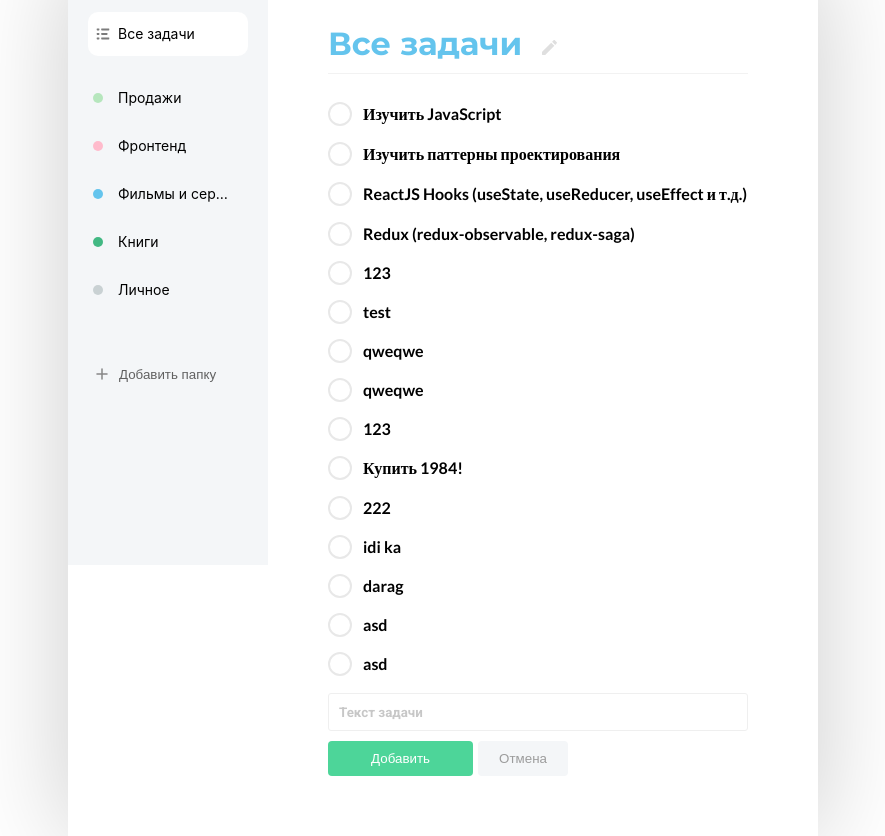
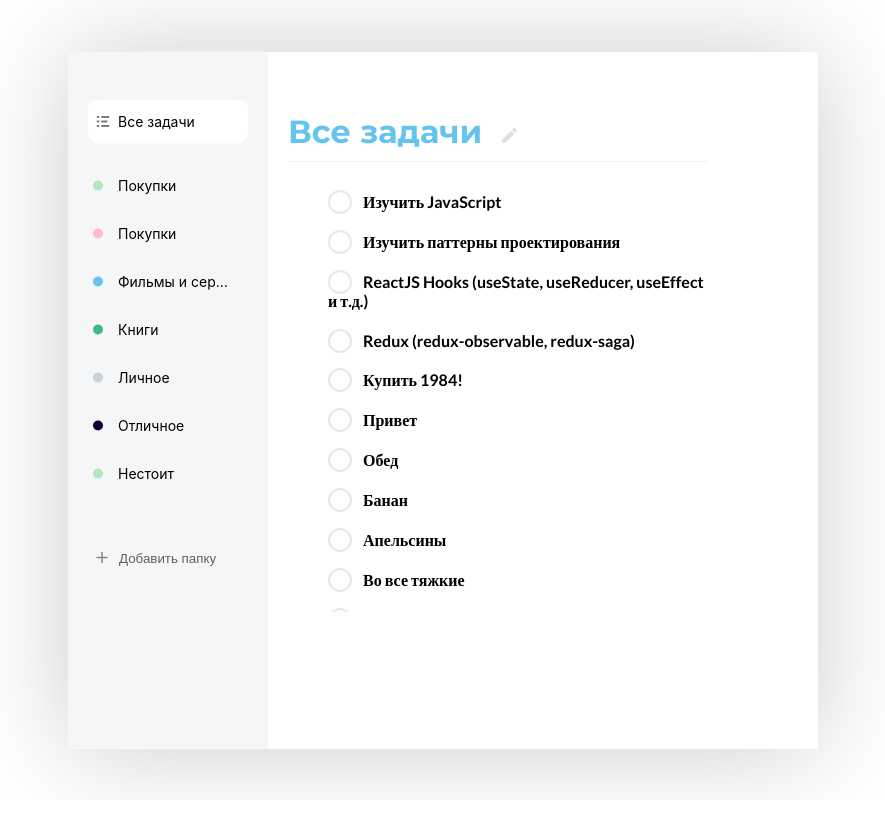
Before and after one commit to MaxKichiy/todo1, a React (Create React App) app: page / in a window 1280 px wide. Shown: the whole page, without its empty margins (197-1082 px from the left). After the commit the page ends 800 px from the top, so only its background shows below. Built offline with nearby package versions, Linux system fonts and the light colour scheme; data requests are answered from the project's data file.

Commit message:
handle delete tasks and changing title

```diff
--- a/src/assets/db.json
+++ b/src/assets/db.json
@@ -2,12 +2,12 @@
   "lists": [
     {
       "id": 1,
-      "name": "Продажи",
+      "name": "Покупки",
       "colorId": 5
     },
     {
       "id": 2,
-      "name": "Фронтенд",
+      "name": "Покупки",
       "colorId": 4
     },
     {
@@ -24,6 +24,16 @@
       "id": 5,
       "name": "Личное",
       "colorId": 1
+    },
+    {
+      "name": "Отличное",
+      "colorId": 7,
+      "id": 6
+    },
+    {
+      "name": "Нестоит",
+      "colorId": 5,
+      "id": 7
     }
   ],
   "tasks": [
@@ -52,68 +62,44 @@
       "completed": false
     },
     {
-      "listId": 2,
-      "text": "123",
-      "completed": true,
-      "id": 5
-    },
-    {
-      "listId": 1,
-      "text": "test",
-      "completed": false,
-      "id": 6
-    },
-    {
-      "listId": 1,
-      "text": "qweqwe",
-      "completed": false,
-      "id": 7
-    },
-    {
-      "listId": 1,
-      "text": "qweqwe",
-      "completed": true,
-      "id": 8
-    },
-    {
-      "listId": 1,
-      "text": "123",
-      "completed": false,
-      "id": 9
-    },
-    {
       "listId": 4,
       "text": "Купить 1984!",
       "completed": true,
       "id": 10
     },
     {
-      "listId": 2,
-      "text": "222",
-      "completed": true,
+      "listId": 6,
+      "text": "Привет",
+      "completed": false,
+      "id": 11
+    },
+    {
+      "listId": 5,
+      "text": "Обед",
+      "completed": false,
       "id": 12
     },
     {
-      "listId": 2,
-      "text": "idi ka",
+      "listId": 1,
+      "text": "Банан",
       "completed": false,
       "id": 13
     },
     {
-      "listId": 5,
-      "text": "darag",
+      "listId": 1,
+      "text": "Апельсины",
       "completed": false,
       "id": 14
     },
     {
-      "listId": 5,
-      "text": "asd",
+      "listId": 3,
+      "text": "Во все тяжкие",
       "completed": false,
       "id": 15
     },
     {
-      "listId": 3,
-      "text": "asd",
+      "listId": 4,
+      "text": "Атлант расправил плечи",
       "completed": false,
       "id": 16
     }
--- a/src/components/Main.js
+++ b/src/components/Main.js
@@ -1,11 +1,13 @@
 import React, { useState } from 'react';
 import { useDispatch, useSelector } from 'react-redux';
+import { changeTitle } from '../redux/actions/list';
 import { addTask } from '../redux/actions/tasks';
 import TasksList from './TasksList';
 
 const Main = ({ activeFolderIndex }) => {
   const dispatch = useDispatch();
   const [newTask, setNewTask] = useState('');
+  const [isChanging, setIsChanging] = useState(false);
   const tasks = useSelector((state) => state.tasks.tasks);
   const lists = useSelector((state) => state.list.list);
   const colors = useSelector((state) => state.colors.colors);
@@ -13,11 +15,19 @@ const Main = ({ activeFolderIndex }) => {
   const titleColor =
     title && colors.filter((el) => el.id === title.colorId)[0].hex;
 
-  const inputHandler = (e) => {
+  const [setTitle, setSetTitle] = useState(title && title.name);
+
+  const inputTitleHandler = (e) => {
+    setSetTitle(e.target.value);
+  };
+  const inputTaskHandler = (e) => {
     setNewTask(e.target.value);
   };
 
   const onSubmitHandler = () => {
+    if (!newTask) {
+      return;
+    }
     const finalTask = {
       listId: activeFolderIndex,
       text: newTask,
@@ -26,13 +36,22 @@ const Main = ({ activeFolderIndex }) => {
     dispatch(addTask(finalTask));
     setNewTask('');
   };
+
+  const onSubmitTitleChange = () => {
+    const newObj = {
+      name: setTitle,
+    };
+    dispatch(changeTitle(newObj, activeFolderIndex));
+    setIsChanging(false);
+  };
   return (
     <section className='page-main__main main'>
       <div className='main__wrapper'>
+        {!isChanging && (
           <h2 className='main__title' style={{ color: titleColor }}>
             {!activeFolderIndex ? 'Все задачи' : title.name}
 
-          <i>
+            <i onClick={() => setIsChanging(true)}>
               <svg
                 width='15'
                 height='15'
@@ -47,10 +66,42 @@ const Main = ({ activeFolderIndex }) => {
               </svg>
             </i>
           </h2>
+        )}
+
+        {isChanging && (
+          <div className='main__title-input'>
+            <input
+              value={setTitle}
+              onChange={inputTitleHandler}
+              className='text-input'
+              type='text'
+              placeholder={title.name}
+            />
+            <i onClick={onSubmitTitleChange} className='main__title-confirm '>
+              <svg
+                width='13'
+                height='10'
+                viewBox='0 0 11 8'
+                fill='none'
+                xmlns='http://www.w3.org/2000/svg'
+              >
+                <path
+                  d='M9.29999 1.20001L3.79999 6.70001L1.29999 4.20001'
+                  stroke='white'
+                  strokeWidth='1.5'
+                  strokeLinecap='round'
+                  strokeLinejoin='round'
+                />
+              </svg>
+            </i>
+          </div>
+        )}
         <TasksList activeId={activeFolderIndex} tasks={tasks} lists={lists} />
+        {activeFolderIndex && (
+          <>
             <input
               value={newTask}
-          onChange={inputHandler}
+              onChange={inputTaskHandler}
               className='text-input'
               type='text'
               placeholder='Текст задачи'
@@ -59,6 +110,8 @@ const Main = ({ activeFolderIndex }) => {
               Добавить
             </button>
             <button className='main-button button button--grey'>Отмена</button>
+          </>
+        )}
       </div>
     </section>
   );
--- a/src/components/TasksList.js
+++ b/src/components/TasksList.js
@@ -1,11 +1,18 @@
 import React from 'react';
+import { useDispatch } from 'react-redux';
 
+import close from '../assets/close.svg';
+import { deleteTask } from '../redux/actions/tasks';
 const TasksList = ({ activeId, tasks, lists }) => {
   const tlist = tasks.filter((el) => activeId === el.listId);
+  const dispatch = useDispatch();
 
+  const deleteTaskHandler = (id) => {
+    dispatch(deleteTask(id));
+  };
   const taskList = (activeId ? tlist : tasks).map((el) => (
     <li key={el.id} className='main__list-item'>
-      <input id={el.id} type='checkbox' placeholder='Изучить JavaScript' />
+      <input id={el.id} type='checkbox' placeholder={el.text} />
       <label htmlFor={el.id}>{el.text}</label>
       <i className='main__list-item--edit'>
         <svg
@@ -20,6 +27,9 @@ const TasksList = ({ activeId, tasks, lists }) => {
             fill='#DFDFDF'
           />
         </svg>
+      </i>
+      <i onClick={() => deleteTaskHandler(el.id)} className='close-button'>
+        <img src={close} alt='' />
       </i>
       {/* <i className='main__list-item--confirm '>
         <svg
--- a/src/redux/actions/actionTypes.js
+++ b/src/redux/actions/actionTypes.js
@@ -1,8 +1,10 @@
 export const SET_LIST = 'SET_LIST';
 export const ADD_LIST_ITEM = 'ADD_LIST_ITEM';
 export const DELETE_LIST_ITEM = 'DELETE_LIST_ITEM';
+export const CHANGE_TITLE = 'CHANGE_TITLE';
 
 export const SET_COLORS = 'SET_COLORS';
 
 export const SET_TASKS = 'SET_TASKS';
 export const NEW_TASK = 'NEW_TASK';
+export const REMOVE_TASK = 'REMOVE_TASK';
--- a/src/redux/actions/list.js
+++ b/src/redux/actions/list.js
@@ -14,6 +14,11 @@ const addList = (listItem) => ({
 const removeList = (listId) => ({
   type: actionTypes.DELETE_LIST_ITEM,
   payload: listId,
+});
+
+const setTitle = (newTitle) => ({
+  type: actionTypes.CHANGE_TITLE,
+  payload: newTitle,
 });
 
 export const fetchingList = () => (dispatch) => {
@@ -34,3 +39,9 @@ export const deleteListItem = (itemId) => (dispatch) => {
     .delete(`http://localhost:3003/lists/${itemId}`)
     .then((res) => dispatch(removeList(itemId)));
 };
+
+export const changeTitle = (newTitle, titleId) => (dispatch) => {
+  axios
+    .patch(`http://localhost:3003/lists/${titleId}`, newTitle)
+    .then(({ data }) => dispatch(setTitle(data)));
+};
--- a/src/redux/actions/tasks.js
+++ b/src/redux/actions/tasks.js
@@ -11,6 +11,11 @@ const newTask = (task) => ({
   type: actionTypes.NEW_TASK,
   payload: task,
 });
+
+const removeTask = (taskId) => ({
+  type: actionTypes.REMOVE_TASK,
+  payload: taskId,
+});
 export const fetchingTasks = () => (dispatch) => {
   axios
     .get('http://localhost:3003/tasks')
@@ -23,3 +28,9 @@ export const addTask = (task) => (dispatch) => {
     dispatch(newTask(data));
   });
 };
+
+export const deleteTask = (taskId) => (dispatch) => {
+  axios.delete(`http://localhost:3003/tasks/${taskId}`).then((res) => {
+    dispatch(removeTask(taskId));
+  });
+};
--- a/src/redux/reducers/listReducer.js
+++ b/src/redux/reducers/listReducer.js
@@ -16,6 +16,14 @@ const listReducer = (state = initialState, action) => {
         ...state,
         list: [...state.list, action.payload],
       };
+    case actionTypes.CHANGE_TITLE:
+      return {
+        ...state,
+        list: [
+          ...state.list.filter((el) => el.id !== action.payload.id),
+          action.payload,
+        ],
+      };
     case actionTypes.DELETE_LIST_ITEM:
       return {
         ...state,
--- a/src/redux/reducers/taskReducer.js
+++ b/src/redux/reducers/taskReducer.js
@@ -17,6 +17,11 @@ const taskReducer = (state = initialState, action) => {
         ...state,
         tasks: [...state.tasks, action.payload],
       };
+    case actionTypes.REMOVE_TASK:
+      return {
+        ...state,
+        tasks: state.tasks.filter((task) => task.id !== action.payload),
+      };
     default:
       return state;
   }
--- a/src/styles/_main.scss
+++ b/src/styles/_main.scss
@@ -8,6 +8,12 @@
   box-shadow: 0px 1px 100px 0px #ccc;
 }
 
+.page-main__main {
+  padding: 60px 60px 60px 20px;
+  padding-bottom: 0;
+  max-height: 500px;
+  overflow: auto;
+}
 .main__wrapper {
   width: 420px;
 }
@@ -43,10 +49,6 @@
     }
   }
 }
-
-.page-main__main {
-  padding: 60px;
-}
 h2 {
   padding: 0;
   margin: 0;
@@ -60,6 +62,7 @@ h2 {
     position: relative;
     font-family: 'Lato';
     font-weight: 700;
+    padding-left: 40px;
     &:hover {
       .main__list-item--confirm {
         display: inline-block;
@@ -75,7 +78,7 @@ h2 {
       &:hover {
         &::before {
           position: absolute;
-          left: 0;
+          left: 40px;
           top: -2px;
           content: '';
           width: 20px;
@@ -86,7 +89,7 @@ h2 {
         }
         &::after {
           position: absolute;
-          left: 2px;
+          left: 42px;
           top: 0px;
           content: '';
           border-radius: 50%;
@@ -103,7 +106,7 @@ h2 {
       margin-left: 35px;
       &::before {
         position: absolute;
-        left: 0;
+        left: 40px;
         top: -2px;
         content: '';
         width: 20px;
@@ -113,6 +116,7 @@ h2 {
         border-radius: 50%;
       }
     }
+
     input:checked + label {
       &::before {
         border: none;
@@ -133,6 +137,22 @@ h2 {
         background-position: 4px 5px;
       }
     }
+    .close-button {
+      display: none;
+    }
+    &:hover {
+      .close-button {
+        display: inline-block;
+        position: absolute;
+        left: 20px;
+        margin-top: -1px;
+        cursor: pointer;
+        opacity: 0.2;
+        &:hover {
+          opacity: 0.5;
+        }
+      }
+    }
   }
 }
 
@@ -140,7 +160,8 @@ h2 {
   display: none;
   position: absolute;
   cursor: pointer;
-  margin-left: 10px;
+  left: 20px;
+  margin-left: -20px;
   &:hover {
     svg {
       path {
@@ -189,3 +210,21 @@ h2 {
     }
   }
 }
+.main__title-input {
+  display: flex;
+  position: relative;
+}
+.main__title-confirm {
+  position: absolute;
+  right: 20px;
+  top: 50%;
+  background-color: #ccc;
+  border-radius: 50%;
+  cursor: pointer;
+  &:hover {
+    background-color: darken(#ccc, 10%);
+  }
+  svg {
+    width: 16px;
+  }
+}
--- a/src/styles/_sidebar.scss
+++ b/src/styles/_sidebar.scss
@@ -1,10 +1,14 @@
-.sidebar__wrapper {
+.page-main__sidebar {
   background-color: #f4f6f8;
   width: 200px;
   min-height: 390px;
   padding: 48px 20px;
   padding-left: 20px;
   box-sizing: border-box;
+}
+
+.sidebar__wrapper {
+  margin: 0 auto;
 }
 
 .sidebar__text {
```
Lines whose indentation alone changed are shown as unchanged.
